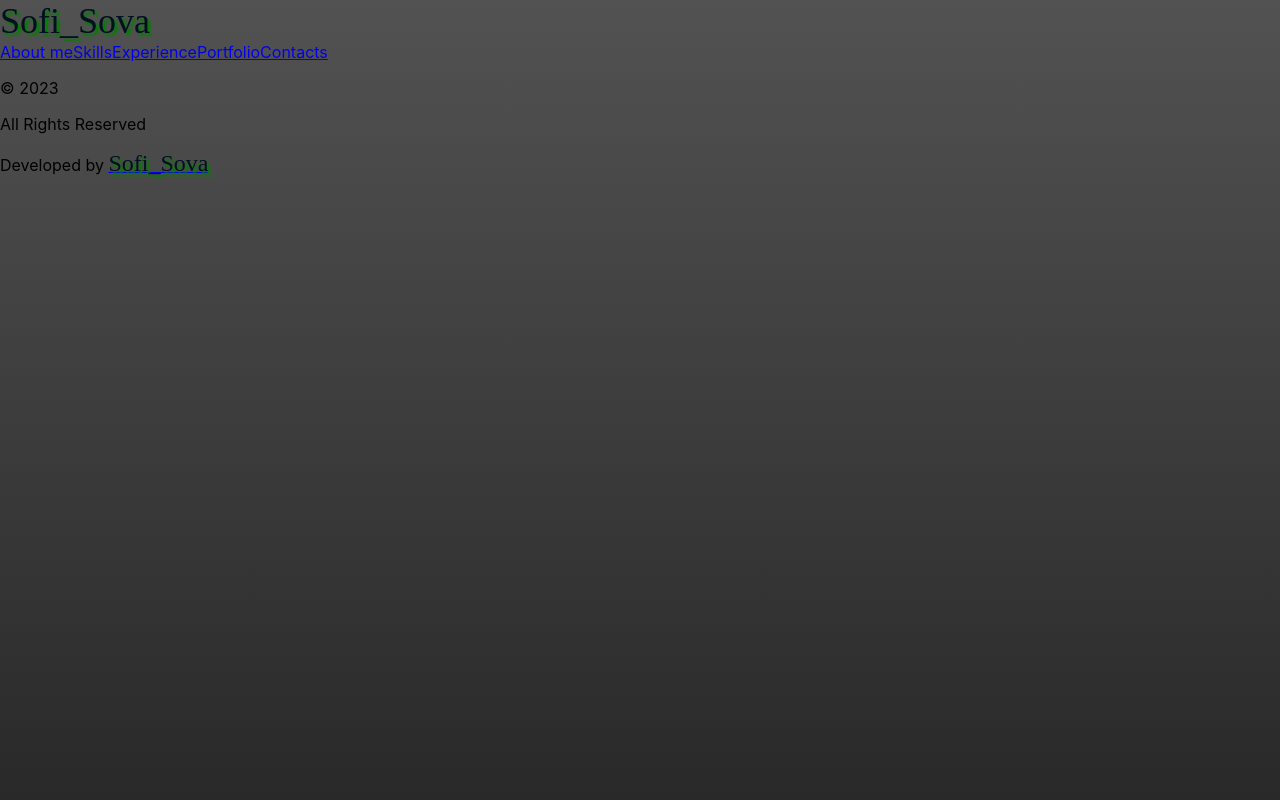
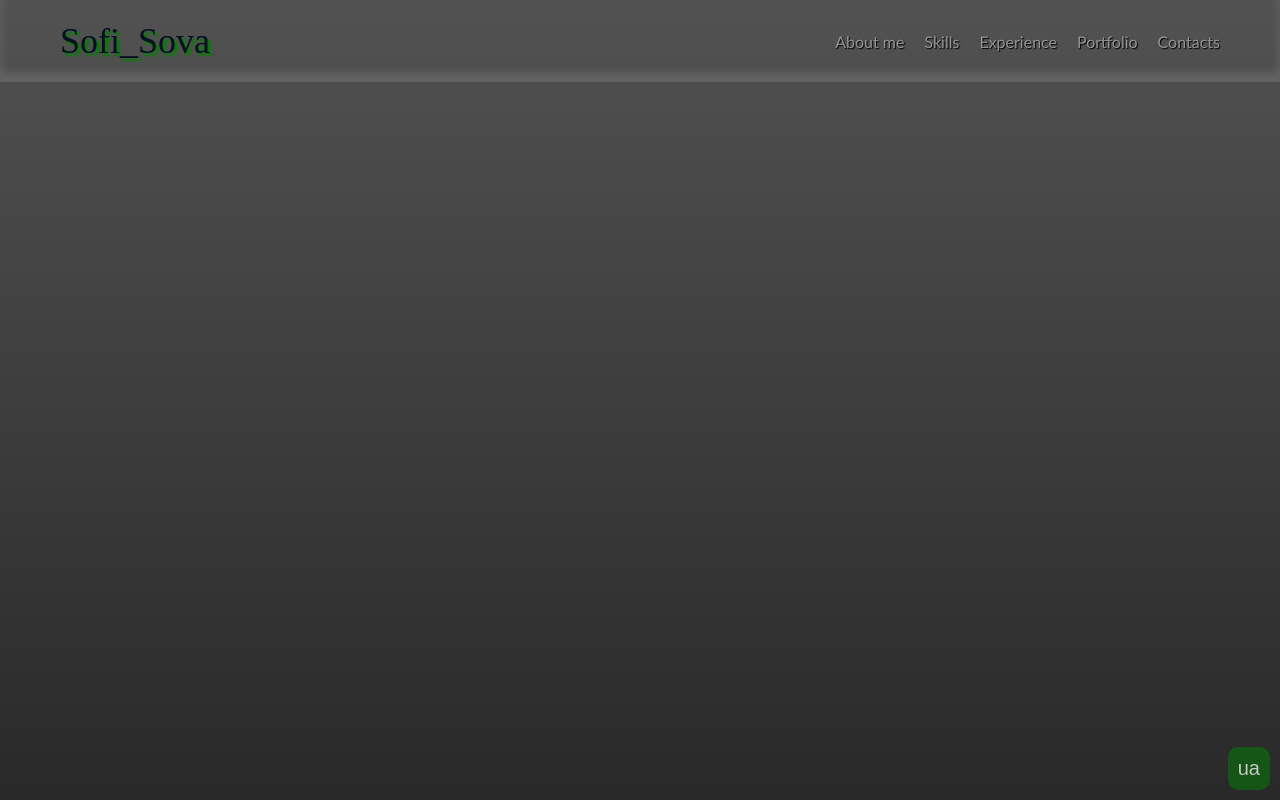
Before and after one commit to SofiiaShevtsova/sofiia_ts, a React (Create React App) app: page / in a window 1280 px wide. Built offline with nearby package versions, Linux system fonts and the light colour scheme; a web font is replaced by a local one.

Commit message:
create header and toogle lang button

```diff
--- a/src/App.tsx
+++ b/src/App.tsx
@@ -1,11 +1,25 @@
-import {Footer, Header} from "./components/commons";
+import { useState, createContext } from "react";
+import { ButtonText, Footer, Header } from "./components/commons";
+import { User, userEn, userUa } from "./service/data";
+
+export const AppContext: React.Context<{
+  userInfo?: User;
+}> = createContext({});
 
 function App() {
+  const [lang, setLang] = useState('ua')
+
+  const changeLang = () => {
+    const langToSet = lang === 'en' ? 'ua' : 'en';
+    setLang(langToSet)
+  }
+
   return (
-    <div>
-      <Header/>
-      <Footer/>
-    </div>
+    <AppContext.Provider value={lang === 'ua'? {userInfo: userEn}: {userInfo: userUa}}>
+      <Header />
+      {/* <Footer/> */}
+      <ButtonText text={lang} type={"button"} className={"toggle-language_btn"} onClick={changeLang}/>
+    </AppContext.Provider>
   );
 }
 
--- /dev/null
+++ b/src/components/Button/ButtonText.tsx
@@ -0,0 +1,26 @@
+import { ReactElement, useCallback } from "react";
+
+export const ButtonText = ({
+  text,
+  type,
+  className,
+  onClick = () => {},
+}: {
+  text: string;
+  type: "button" | "submit";
+  className: string;
+  onClick?: Function;
+}): ReactElement => {
+  const handleOnClick = useCallback(() => {
+    onClick();
+  }, [onClick]);
+  return (
+    <button
+      type={type}
+      onClick={handleOnClick}
+      className={className}
+    >
+      {text}
+    </button>
+  );
+};
--- a/src/components/Navigation/Navigation.tsx
+++ b/src/components/Navigation/Navigation.tsx
@@ -1,9 +1,11 @@
-import { userEn } from "../../service/data"
+import { useContext } from "react";
+import { AppContext } from "../../App";
 
 export const Navigation = () => {
+     const { userInfo } = useContext(AppContext);
     return (
-        <nav>
-            {userEn.navigation.map(el =>(<a href="/" key={el}>{el}</a>))}
+        <nav className="navigation">
+            {userInfo?.navigation.map(el =>(<a href={"#"+el[1]} key={el[0]}>{el[0]}</a>))}
       </nav>
     )
 }
--- a/src/components/commons.js
+++ b/src/components/commons.js
@@ -2,3 +2,4 @@ export { Logo } from './Logo/Logo.tsx';
 export { Footer } from './Footer/Footer.tsx';
 export { Header } from './Header/Header.tsx';
 export { Navigation } from './Navigation/Navigation.tsx';
+export { ButtonText } from './Button/ButtonText.tsx'
--- a/src/index.css
+++ b/src/index.css
@@ -1,29 +1,127 @@
+@import-normalize;
+
+* {
+  box-sizing: border-box;
+}
+
 body {
   margin: 0;
-  font-family: -apple-system, BlinkMacSystemFont, 'Segoe UI', 'Roboto', 'Oxygen',
-    'Ubuntu', 'Cantarell', 'Fira Sans', 'Droid Sans', 'Helvetica Neue',
+  font-family: -apple-system, BlinkMacSystemFont, "Segoe UI", "Roboto", "Oxygen",
+    "Ubuntu", "Cantarell", "Fira Sans", "Droid Sans", "Helvetica Neue",
     sans-serif;
   -webkit-font-smoothing: antialiased;
   -moz-osx-font-smoothing: grayscale;
-background-image: linear-gradient(#535252, #292929);
-background-repeat: no-repeat;
-background-size: contain;
-height: 100vh;
 }
 
 code {
-  font-family: source-code-pro, Menlo, Monaco, Consolas, 'Courier New',
+  font-family: source-code-pro, Menlo, Monaco, Consolas, "Courier New",
     monospace;
 }
 
-.logo{
+#root {
+  background-image: linear-gradient(#535252, #292929);
+  background-repeat: no-repeat;
+  background-size: contain;
+  height: 100vh;
+  font-family: "Gill Sans", "Gill Sans MT", Calibri, "Trebuchet MS", sans-serif;
+}
+
+p,
+h1,
+h2,
+h3,
+ul,
+li {
+  margin: 0;
+  padding: 0;
+  list-style: none;
+}
+
+a {
+  text-decoration: none;
+}
+
+header {
+  position: fixed;
+  top: 0;
+  left: 0;
+  width: 100vw;
+  display: flex;
+  justify-content: space-between;
+  align-items: center;
+  padding: 20px 60px;
+  box-shadow: inset 0 -8px 10px 1px rgb(100, 100, 100);
+}
+
+footer {
+  margin-top: auto;
+}
+
+.logo {
   display: inline;
-  font-family: 'Lovers Quarrel', cursive;
+  font-family: "Lovers Quarrel", cursive;
   font-size: 36px;
   color: rgb(1, 17, 31);
   text-shadow: 3px 3px 2px green;
+  cursor:pointer;
+  &:hover {
+  animation-name: animateLogo;
+    animation-duration: 4000ms;
+animation-iteration-count: infinite;
+    animation-timing-function: linear;
+    }
 }
 
-footer .logo{
+footer .logo {
   font-size: 24px;
 }
+
+.navigation {
+  display: flex;
+  gap: 20px;
+
+  & * {
+    color: rgba(170, 170, 170, 0.8);
+    text-shadow: 1px 1px 1px rgb(0, 0, 0);
+    transition: all 0.5s linear;
+  }
+  & *:hover {
+    transform: scale(1.2);
+    text-shadow: 1px 1px 1px green;
+  }
+}
+
+.toggle-language_btn{
+  position: fixed;
+  bottom: 10px;
+  right: 10px;
+  display: block;
+  font-size: 20px;
+  background-color: rgba(0, 128, 0, 0.5);
+  color: rgb(200, 200, 200);
+  padding: 10px;
+  border: none;
+  border-radius: 10px;
+}
+
+
+@keyframes animateLogo {
+  0% {
+    transform: rotate(10deg);
+  }
+
+  33% {
+    transform: rotate(-10deg);
+    }
+
+  66% {
+    transform: rotate(20deg);  }
+
+  95% {
+    transform: rotate(-20deg);
+    }
+
+  100% {
+    transform: rotate(10deg);
+    }
+}
--- a/src/service/data.ts
+++ b/src/service/data.ts
@@ -1,4 +1,4 @@
-type User = {
+export type User = {
   name: string;
   work: string;
   phrase: string;
@@ -9,7 +9,7 @@ type User = {
     gitHub: string;
     email: string;
   };
-  navigation: string[];
+  navigation: string[][];
 };
 
 export const userEn: User = {
@@ -23,7 +23,7 @@ export const userEn: User = {
     gitHub: "https://github.com/SofiiaShevtsova",
     email: "sofika2404@gmail.com",
   },
-  navigation: ["About me", "Skills", "Experience", "Portfolio", "Contacts"],
+  navigation: [["About me", "about"], ["Skills", "skills"], ["Experience", "experience"], ["Portfolio", "portfolio"], ["Contacts", "contacts"]],
 };
 
 export const userUa: User = {
@@ -37,5 +37,5 @@ export const userUa: User = {
     gitHub: "https://github.com/SofiiaShevtsova",
     email: "sofika2404@gmail.com",
   },
-  navigation: ["Це я!", "Навички", "Досвід", "Мої роботи", "Зв'язатися зі мною"],
+  navigation: [["Це я!", "about"], ["Навички", "skills"], ["Досвід", "experience"], ["Мої роботи", "portfolio"], ["Зв'язатися зі мною", "contacts"]],
 };
```
